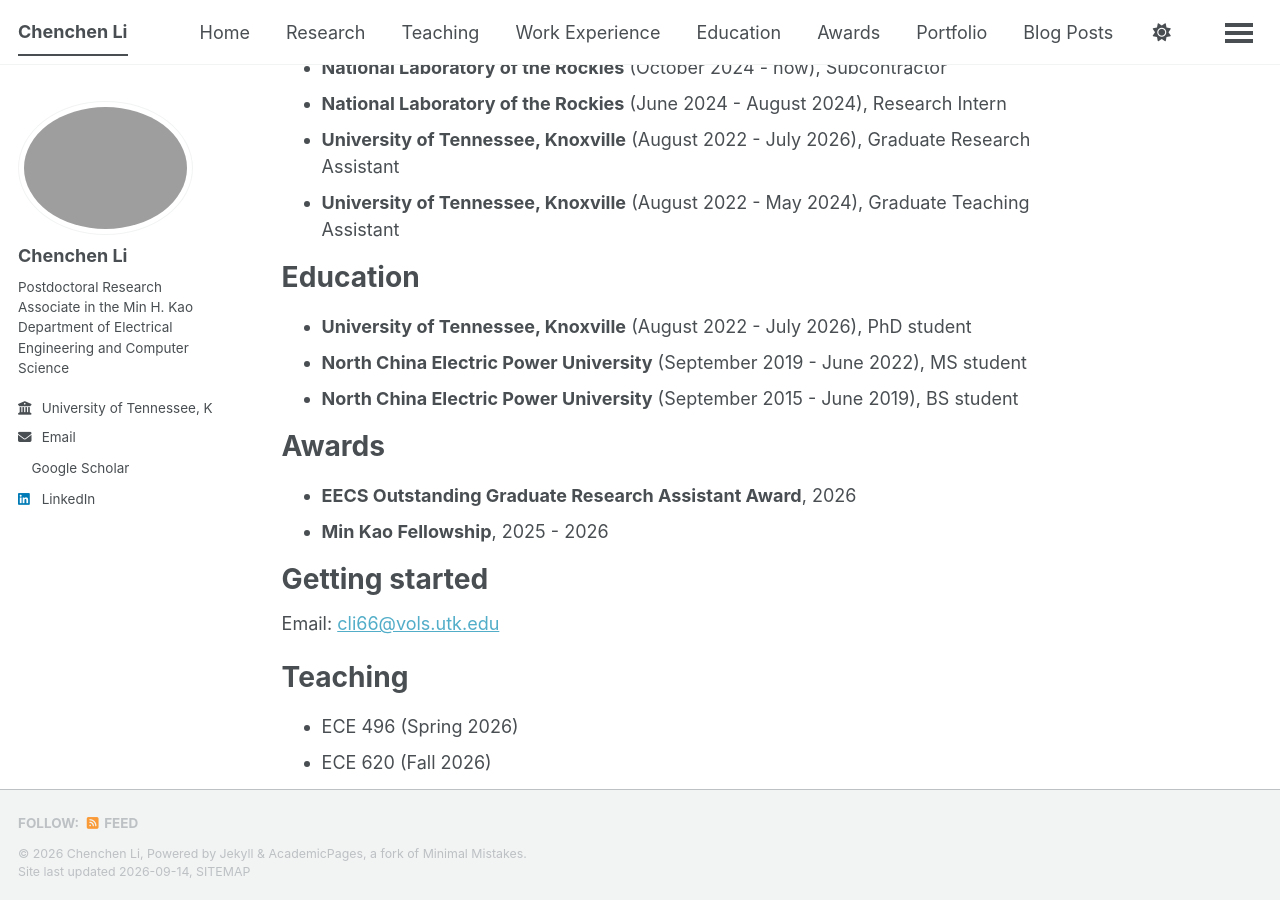
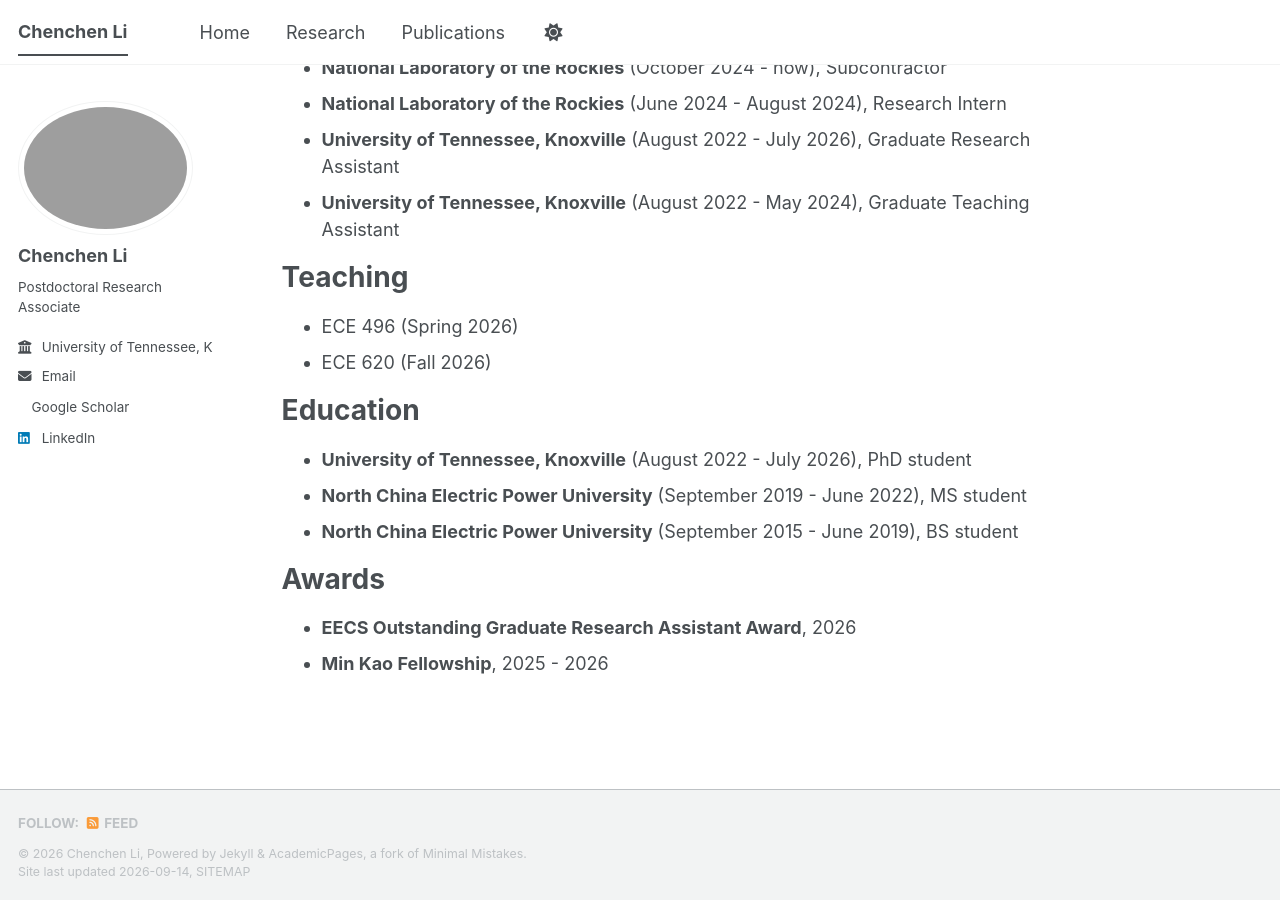
Before and after one commit to ChenchenLi123/academic-website-draft, a Jekyll site: the page built from _pages/about.md, in a window 1280 px wide and 900 px high, scrolled down 576 px. Built offline with Jekyll 4.4.1, drawn with Linux system fonts in a browser that asks for light colours; a style sheet for code colours, icons or effects is not loaded.

```diff
--- a/_config.yml
+++ b/_config.yml
@@ -26,7 +26,7 @@ author:
   avatar           :
   name             : "Chenchen Li"
   pronouns         : # example: "she/her"
-  bio              : "Postdoctoral Research Associate in the Min H. Kao Department of Electrical Engineering and Computer Science"
+  bio              : "Postdoctoral Research Associate"
   location         :
   employer         : "University of Tennessee, Knoxville"
   uri              : # URL
--- a/_pages/about.md
+++ b/_pages/about.md
@@ -36,14 +42,3 @@ Awards
 ======
 - **EECS Outstanding Graduate Research Assistant Award**, 2026
 - **Min Kao Fellowship**, 2025 - 2026
-
-Getting started
-======
-
-Email: [cli66@vols.utk.edu](mailto:cli66@vols.utk.edu)
-
-Teaching
-======
-
-- ECE 496 (Spring 2026)
-- ECE 620 (Fall 2026)
```
Also changed, not shown: other parts of _pages/about.md (+6 -0 lines), _data/navigation.yml (+2 -26 lines).
